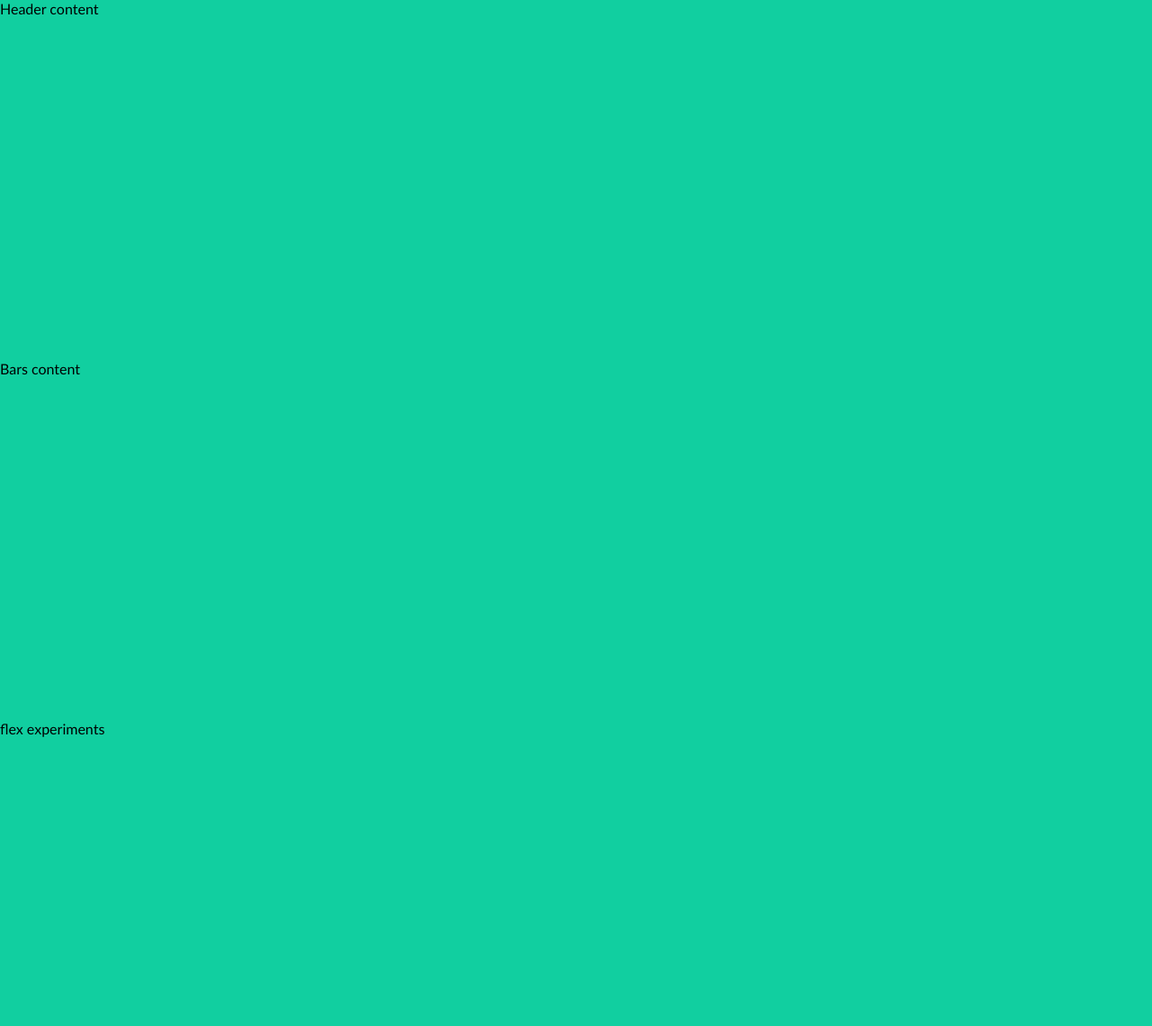
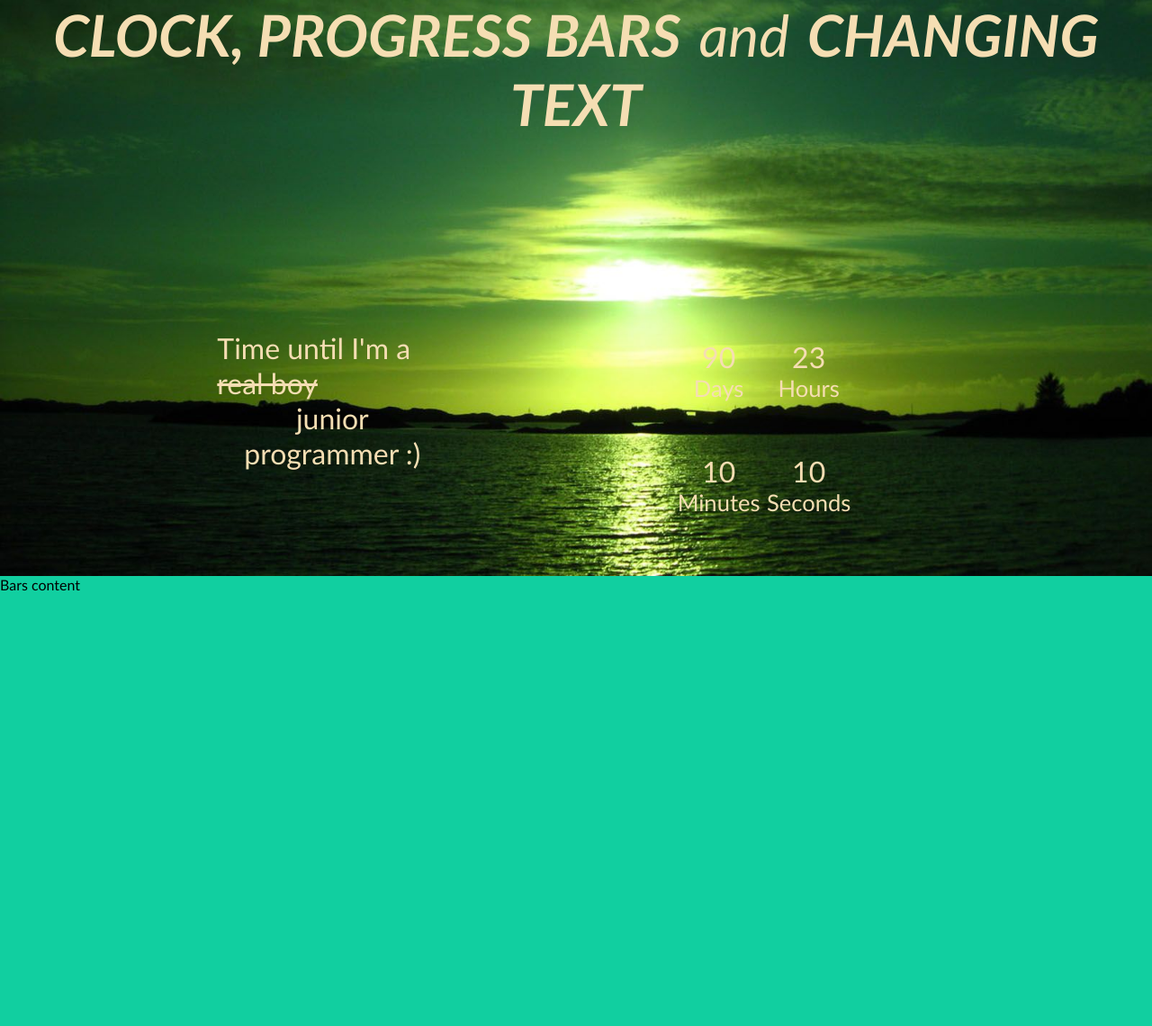
Before and after one commit to ASreiros/clock-and-bars, a website: page index.html in a window 1280 px wide. Shown: the top 1140 px of the page at 90% size. Drawn offline with Linux system fonts and the light colour scheme.

Commit message:
lsikrodžio struktura

```diff
--- a/css/base/base.css
+++ b/css/base/base.css
@@ -13,6 +13,7 @@ body {
 :root {
     --primary-color: #11cfa0;
     --secondary-color: #9f85b1;
+    --text-color:wheat;
 }
 
 .bg-primary {
--- a/css/base/layout.css
+++ b/css/base/layout.css
@@ -0,0 +1,5 @@
+.big-container{
+    display: flex;
+    height: 80vh;
+    background-color: var(--primary-color);
+ }
--- /dev/null
+++ b/css/components/clock.css
@@ -0,0 +1,20 @@
+.clock{
+    display: flex;
+    flex-wrap: wrap;
+    flex-direction: row;
+    font-size: 2em;
+    padding: 10px;
+    width:300px;
+    align-items: flex-start;
+}
+
+.time{
+   width: 100px;
+   height: 20px;
+}
+
+.label{
+    font-size: 0.8em;
+}
+
+/* Logical part is in clock.js */
--- a/css/pages/homepage.css
+++ b/css/pages/homepage.css
@@ -2,8 +2,47 @@
 @import '../base/base.css';
 @import '../base/layout.css';
 
-.big-container{
-   display: flex;
-   height: 50vh;
-   background-color: var(--primary-color);
+/* components*/
+@import "../components/clock.css";
+
+.top{
+    background-image: url(../../img/background.jpg);
+    width: 100vw;
+    background-size: cover;
+    background-position: bottom;
+    background-attachment: fixed;
+    flex-direction: row;
+    color: var(--text-color);
+    text-align: center;
+    justify-content: space-evenly;
+    flex-wrap: wrap;
+
 }
+
+.top > h1{
+
+    width:100%;
+    font-style: italic;
+    font-weight: bold;
+    text-transform: uppercase;
+    font-size: 4em;
+}
+
+.top > h1 > span{
+    font-weight: normal;
+    text-transform: lowercase;
+    padding: 5px;
+}
+
+.top > p{
+font-size: 2em;
+display: flex;
+flex-wrap: wrap;
+width: 20%;
+height: 50px;
+justify-content: flex-start;
+}
+
+.top > p > span{
+    text-decoration: line-through;
+}
--- a/index.html
+++ b/index.html
@@ -1,5 +1,6 @@
 <!DOCTYPE html>
 <html lang="en">
+
 <head>
     <meta charset="UTF-8">
     <meta http-equiv="X-UA-Compatible" content="IE=edge">
@@ -7,10 +8,34 @@
     <link rel="stylesheet" href="./css/pages/homepage.css">
     <title>Clock and bars</title>
 </head>
+
 <body>
-    <div class = "big-container top">Header content</div>
-    <div class = "big-container">Bars content</div>
-    <div class = "big-container">flex experiments</div>
-    <div class = "big-container">footer content</div>
+    <div class="big-container top">
+        <h1>Clock, progress bars<span> and </span>changing text</h1>
+        <p>Time until I'm a <span> real boy </span> junior programmer :)</p>
+        <div class="clock">
+            <div class="time">
+                <div id="day" class="value">90</div>
+                <div class="label">Days</div>
+            </div>
+            <div class="time">
+                <div id="hour" class="value">23</div>
+                <div class="label">Hours</div>
+            </div>
+            <div class="time">
+                <div id="minute" class="value">10</div>
+                <div class="label">Minutes</div>
+            </div>
+            <div class="time">
+                <div id="second" class="value">10</div>
+                <div class="label">Seconds</div>
+            </div>
+        </div>
+
+    </div>
+    <div class="big-container">Bars content</div>
+    <div class="big-container">flex experiments</div>
+    <div class="big-container">footer content</div>
 </body>
+
 </html>
--- /dev/null
+++ b/js/components/clock.js
@@ -0,0 +1 @@
+console.log(new Date().getTime());
--- a/package.json
+++ b/package.json
@@ -5,12 +5,14 @@
   "main": "index.js",
   "scripts": {
     "test": "echo \"Error: no test specified\" && exit 1",
-    "dev": "dead-server --port=3001 --host=localhost"
+    "dev": "dead-server --port=3001 --host=localhost",
+    "dev1": "nodemon ./js/components/clock.js"
   },
   "keywords": [],
   "author": "Anton Sokolkin <ansokolkin@gmail.com>",
   "license": "MIT",
   "devDependencies": {
-    "dead-server": "^1.0.6"
+    "dead-server": "^1.0.6",
+    "nodemon": "^2.0.15"
   }
 }
```
Also changed, not shown: img/background.jpg (added).
